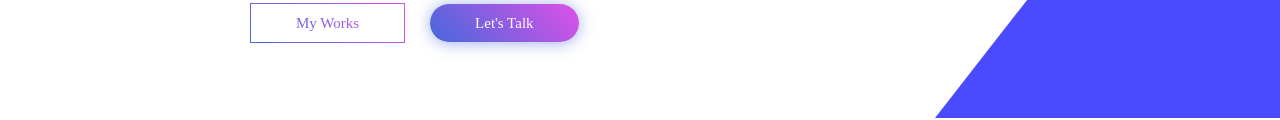
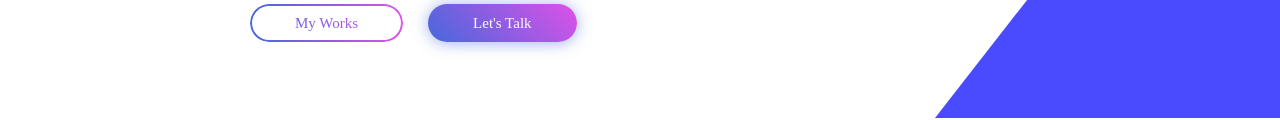
Before and after one commit to ireshdilsh/portfolio-web, a plain HTML site: page index.html in a window 1280 px wide. Shown: the part 382-502 px from the top of the page. Drawn offline with nearby package versions, Linux system fonts and the light colour scheme.

Commit message:
style: enhance portfolio button with gradient background and new border styles

```diff
--- a/style.css
+++ b/style.css
@@ -136,15 +136,24 @@ nav .icns .twitter i{
 }
 
 #home .btns .portfolio-btn a{
+    position: relative;
     background: linear-gradient(to right,rgb(69, 104, 220), rgb(222, 81, 232));
     color: transparent;
     background-clip: text;
-    border: 1.8px solid transparent;
-    border-image: linear-gradient(45deg,rgb(69, 104, 220), rgb(222, 81, 232));
-    border-image-slice: 1;
-    height: 120px;
-    border-radius: 10px;
 }
+
+#home .btns .portfolio-btn a::before {
+    content: "";
+    position: absolute;
+    inset: 0;
+    border-radius: 50px;
+    padding: 1.8px;
+    background:linear-gradient(to right,rgb(69, 104, 220), rgb(222, 81, 232));
+    mask:
+      linear-gradient(#000 0 0) content-box,
+      linear-gradient(#000 0 0);
+    mask-composite: exclude;
+  }
 
 #home .btns .contact-btn a{
     color: #fcfcfc;
```
